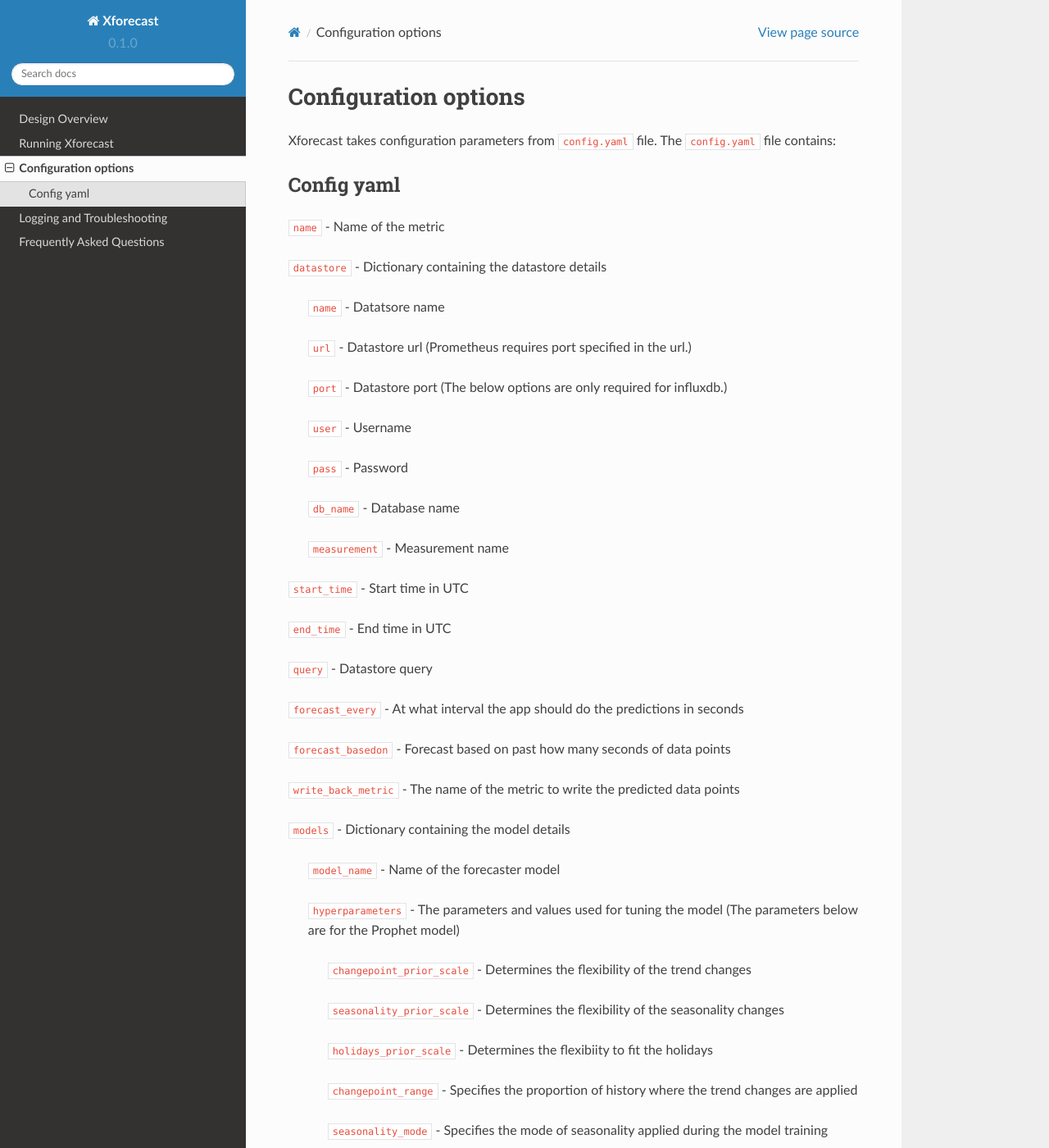
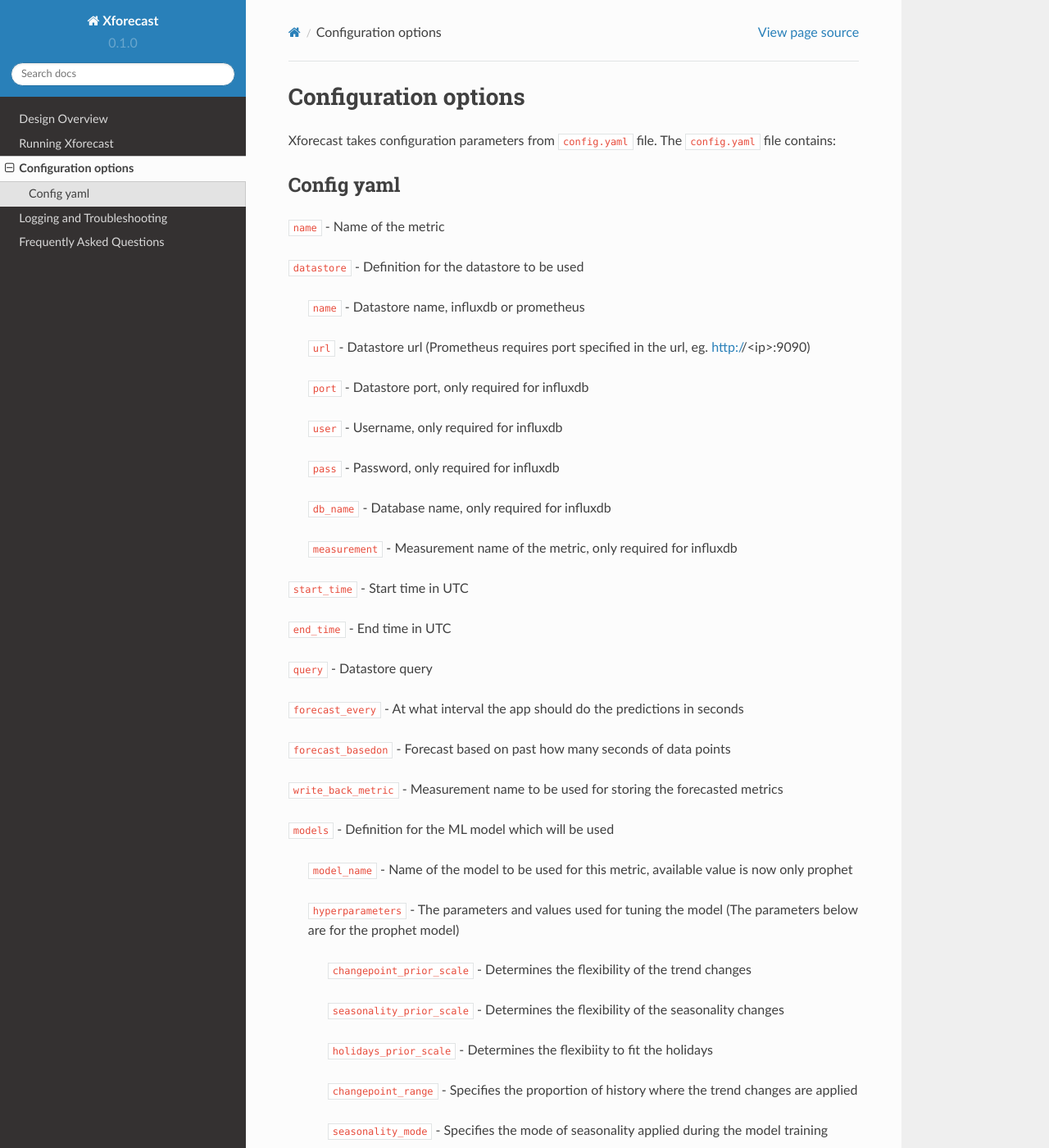
Before and after one commit to xmigrate/xforecast-docs, a Sphinx documentation site: the page built from docs/source/configuration_options.rst, in a window 1280 px wide and 1400 px high. Shown: the whole window at 82% size. Built offline with Sphinx 7.4.7 and the Read the Docs theme 2.0.0, drawn with Linux system fonts in a browser that asks for light colours.

```diff
--- a/docs/source/configuration_options.rst
+++ b/docs/source/configuration_options.rst
@@ -8,21 +8,21 @@ Config yaml
 
 ``name`` - Name of the metric
 
-``datastore`` - Dictionary containing the datastore details
+``datastore`` - Definition for the datastore to be used
 
-  ``name`` - Datatsore name
+  ``name`` - Datastore name, influxdb or prometheus
 
-  ``url`` - Datastore url (Prometheus requires port specified in the url.)
+  ``url`` - Datastore url (Prometheus requires port specified in the url, eg. http://<ip>:9090)
 
-  ``port`` - Datastore port (The below options are only required for influxdb.)
+  ``port`` - Datastore port, only required for influxdb
 
-  ``user`` - Username
+  ``user`` - Username, only required for influxdb
 
-  ``pass`` - Password
+  ``pass`` - Password, only required for influxdb
 
-  ``db_name`` - Database name
+  ``db_name`` - Database name, only required for influxdb
 
-  ``measurement`` - Measurement name
+  ``measurement`` - Measurement name of the metric, only required for influxdb
 
 ``start_time`` - Start time in UTC
 
@@ -34,13 +34,13 @@ Config yaml
 
 ``forecast_basedon`` - Forecast based on past how many seconds of data points
 
-``write_back_metric`` - The name of the metric to write the predicted data points
+``write_back_metric`` - Measurement name to be used for storing the forecasted metrics
 
-``models`` - Dictionary containing the model details
+``models`` - Definition for the ML model which will be used
 
-    ``model_name`` - Name of the forecaster model
+    ``model_name`` - Name of the model to be used for this metric, available value is now only prophet
 
-    ``hyperparameters`` - The parameters and values used for tuning the model (The parameters below are for the Prophet model)
+    ``hyperparameters`` - The parameters and values used for tuning the model (The parameters below are for the prophet model)
 
       ``changepoint_prior_scale`` - Determines the flexibility of the trend changes
 
--- a/docs/source/index.rst
+++ b/docs/source/index.rst
@@ -11,7 +11,7 @@ Here, you will find all the information related to the xforecast project.
 
 
 
-Check out the :doc:`running_xforecast` section to get started with running the project.
+Check out the :doc:`running_xforecast` section to get started with the project.
 
 
 .. note::
```
Also changed, not shown: docs/source/design_overview.rst (+12 -12 lines), docs/source/logging_and_troubleshooting.rst (+3 -4 lines).
